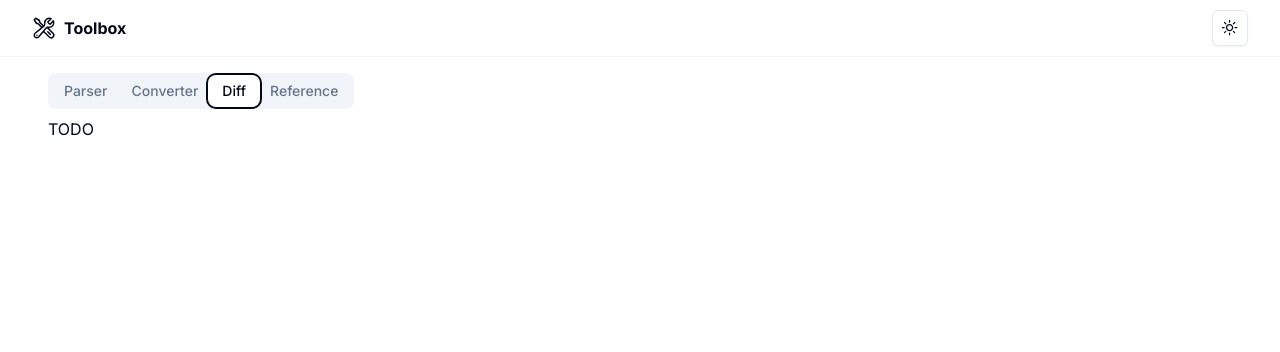
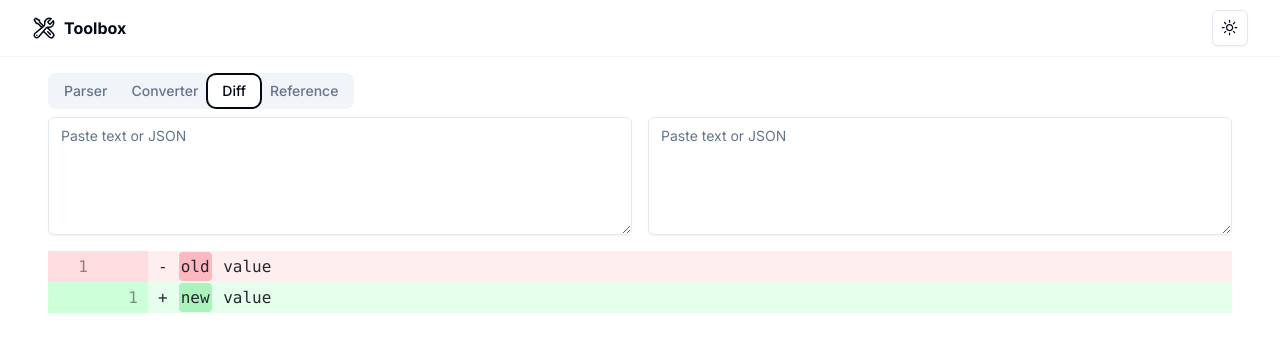
Before and after one commit to thameera/toolbox, a Next.js app: page / in a window 1280 px wide. Both pictures are taken after a click on the tab "Diff". Shown: the top 352 px of the page. Built offline with nearby package versions, Linux system fonts and the light colour scheme.

Commit message:
Start with Diff tool

```diff
--- a/package.json
+++ b/package.json
@@ -31,6 +31,7 @@
     "next": "14.2.3",
     "next-themes": "^0.3.0",
     "react": "^18",
+    "react-diff-viewer-continued": "^3.4.0",
     "react-dom": "^18",
     "tailwind-merge": "^2.3.0",
     "tailwindcss-animate": "^1.0.7",
--- /dev/null
+++ b/src/components/diff/diff-container.tsx
@@ -0,0 +1,25 @@
+import { DiffTextarea } from "./diff-textarea";
+import { DiffView } from "./diff-view";
+
+export function DiffContainer(): JSX.Element {
+  const handleTextChange = (text: string) => {
+    console.log(text);
+  };
+
+  return (
+    <div>
+      <div className="flex flex-row">
+        <div className="pr-2 w-1/2">
+          <DiffTextarea onChange={handleTextChange} />
+        </div>
+        <div className="pl-2 w-1/2">
+          <DiffTextarea onChange={handleTextChange} />
+        </div>
+      </div>
+
+      <div className="mt-4">
+        <DiffView type="text" oldValue="old value" newValue="new value" />
+      </div>
+    </div>
+  );
+}
--- /dev/null
+++ b/src/components/diff/diff-textarea.tsx
@@ -0,0 +1,26 @@
+import { Textarea } from "@/components/ui/textarea";
+
+interface DiffTextareaProps {
+  onChange: (text: string) => void;
+}
+
+export function DiffTextarea({
+  onChange: onChangeCallback,
+}: DiffTextareaProps): JSX.Element {
+  const handleChange = (event: React.ChangeEvent<HTMLTextAreaElement>) => {
+    onChangeCallback(event.target.value);
+  };
+
+  const onFocus = (event: React.FocusEvent<HTMLTextAreaElement>) => {
+    event.target.select();
+  };
+
+  return (
+    <Textarea
+      placeholder="Paste text or JSON"
+      rows={5}
+      onChange={handleChange}
+      onFocus={onFocus}
+    />
+  );
+}
--- /dev/null
+++ b/src/components/diff/diff-view.tsx
@@ -0,0 +1,24 @@
+import ReactDiffViewer, { DiffMethod } from "react-diff-viewer-continued";
+
+type DiffViewProps = {
+  type: "text" | "json";
+  oldValue: string | object;
+  newValue: string | object;
+};
+
+export const DiffView = ({
+  type,
+  oldValue,
+  newValue,
+}: DiffViewProps): JSX.Element => {
+  const diffMethod = type === "json" ? DiffMethod.JSON : DiffMethod.CHARS;
+
+  return (
+    <ReactDiffViewer
+      oldValue={oldValue}
+      newValue={newValue}
+      splitView={false}
+      compareMethod={diffMethod}
+    />
+  );
+};
--- a/src/components/tab-container.tsx
+++ b/src/components/tab-container.tsx
@@ -3,6 +3,7 @@
 import { Tabs, TabsContent, TabsList, TabsTrigger } from "@/components/ui/tabs";
 import { ParserContainer } from "./parser/parser-container";
 import { useState } from "react";
+import { DiffContainer } from "./diff/diff-container";
 
 export default function TabContainer(): JSX.Element {
   const [activeTab, setActiveTab] = useState("parser");
@@ -38,7 +39,7 @@ export default function TabContainer(): JSX.Element {
         forceMount
         className={activeTab === "diff" ? "" : "hidden"}
       >
-        TODO
+        <DiffContainer />
       </TabsContent>
       <TabsContent
         value="ref"
```
Also changed, not shown: 1 other file (tests, documents, lock files or other folders).
